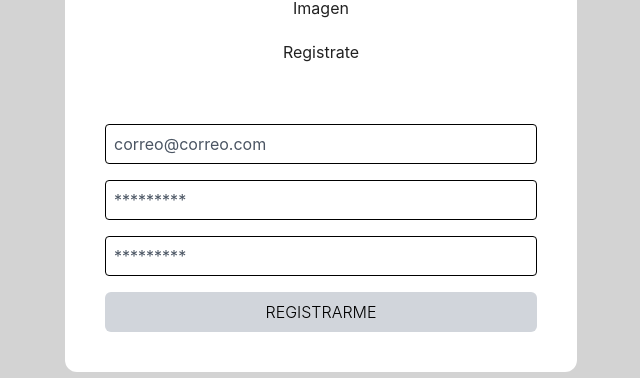
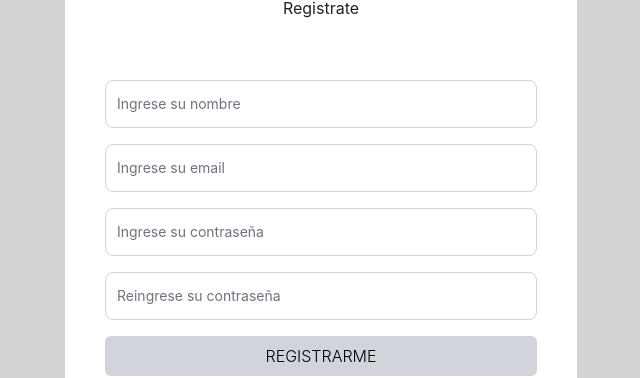
Before and after one commit to No-Country/c10-40-ft-mern, a React (Vite) app in the folder frontend/: page /register in a window 1280 px wide. Shown: the part 244-622 px from the top of the page, without its empty margins (319-959 px from the left). Built offline with nearby package versions, Linux system fonts and the light colour scheme.

Commit message:
style: :art: add spin on hover

```diff
--- a/frontend/src/pages/Home/index.tsx
+++ b/frontend/src/pages/Home/index.tsx
@@ -2,15 +2,15 @@ import { Link } from 'react-router-dom'
 
 const Home = (): JSX.Element => {
   return (
-    <div className="h-[80vh] w-full flex flex-col items-center justify-center">
-      <div className="flex flex-col h-72 w-[300px] justify-around items-center">
-        <p className="text-4xl font-bold uppercase">
+    <div className="h-[80vh] w-full flex flex-col items-center justify-center bg-hero bg-cover">
+      <div className="flex flex-col h-72 max-w-[500px] justify-around items-center hover:animate-spin bg-white/50">
+        <p className="text-4xl font-bold uppercase text-black px-12 ">
           Conoce nuestros planes de entrenamiento
         </p>
 
         <div className="flex gap-3 items-center text-center">
           <Link
-            to="/login"
+            to="/register"
             className="border w-48 p-3 font-semibold rounded-md bg-black border-black text-white hover:bg-gray-300 hover:text-black ease-in-out duration-500">
             Empeza
           </Link>
--- a/frontend/src/pages/Register/index.tsx
+++ b/frontend/src/pages/Register/index.tsx
@@ -10,7 +10,7 @@ const Register = (): JSX.Element => {
         <div className="w-full pl-5 pt-5">
           <button
             onClick={() => {
-              navigate(-1)
+              navigate('/')
             }}>
             <BsFillArrowLeftCircleFill size={30} />
           </button>
@@ -19,21 +19,59 @@ const Register = (): JSX.Element => {
         <div className="my-5">Registrate</div>
 
         <form className="flex flex-col gap-4 text-center w-full p-10">
+          <div className="relative">
             <input
-            className="rounded h-10 bg-transparent border border-black placeholder-gray-600 p-2"
-            placeholder={'correo@correo.com'}
-            value={''}
+              type="text"
+              id="name"
+              className="block px-2.5 pb-2.5 pt-4 w-full text-sm text-gray-900 bg-transparent rounded-lg border border-gray-300 appearance-none focus:outline-none focus:ring-0 focus:border-gray-600 peer"
+              placeholder=" "
             />
+            <label
+              htmlFor="name"
+              className="absolute text-sm text-gray-500 duration-300 transform -translate-y-4 scale-75 top-2 z-10 origin-[0] bg-white px-2 peer-focus:px-2 peer-focus:text-black peer-placeholder-shown:scale-100 peer-placeholder-shown:-translate-y-1/2 peer-placeholder-shown:top-1/2 peer-focus:top-2 peer-focus:scale-75 peer-focus:-translate-y-4 left-1">
+              Ingrese su nombre
+            </label>
+          </div>
+          <div className="relative">
             <input
-            className="rounded h-10 bg-transparent border border-black placeholder-gray-600 p-2"
-            placeholder={'*********'}
-            value={''}
+              type="text"
+              id="email"
+              className="block px-2.5 pb-2.5 pt-4 w-full text-sm text-gray-900 bg-transparent rounded-lg border border-gray-300 appearance-none focus:outline-none focus:ring-0 focus:border-gray-600 peer"
+              placeholder=" "
             />
+            <label
+              htmlFor="email"
+              className="absolute text-sm text-gray-500 duration-300 transform -translate-y-4 scale-75 top-2 z-10 origin-[0] bg-white px-2 peer-focus:px-2 peer-focus:text-black peer-placeholder-shown:scale-100 peer-placeholder-shown:-translate-y-1/2 peer-placeholder-shown:top-1/2 peer-focus:top-2 peer-focus:scale-75 peer-focus:-translate-y-4 left-1">
+              Ingrese su email
+            </label>
+          </div>
+          <div className="relative">
             <input
-            className="rounded h-10 bg-transparent border border-black placeholder-gray-600 p-2"
-            placeholder={'*********'}
-            value={''}
+              type="password"
+              id="password"
+              className="block px-2.5 pb-2.5 pt-4 w-full text-sm text-gray-900 bg-transparent rounded-lg border border-gray-300 appearance-none focus:outline-none focus:ring-0 focus:border-gray-600 peer"
+              placeholder=" "
             />
+            <label
+              htmlFor="password"
+              className="absolute text-sm text-gray-500 duration-300 transform -translate-y-4 scale-75 top-2 z-10 origin-[0] bg-white px-2 peer-focus:px-2 peer-focus:text-black peer-placeholder-shown:scale-100 peer-placeholder-shown:-translate-y-1/2 peer-placeholder-shown:top-1/2 peer-focus:top-2 peer-focus:scale-75 peer-focus:-translate-y-4 left-1">
+              Ingrese su contraseña
+            </label>
+          </div>
+          <div className="relative">
+            <input
+              type="password"
+              id="repassword"
+              className="block px-2.5 pb-2.5 pt-4 w-full text-sm text-gray-900 bg-transparent rounded-lg border border-gray-300 appearance-none focus:outline-none focus:ring-0 focus:border-gray-600 peer"
+              placeholder=" "
+            />
+            <label
+              htmlFor="repassword"
+              className="absolute text-sm text-gray-500 duration-300 transform -translate-y-4 scale-75 top-2 z-10 origin-[0] bg-white px-2 peer-focus:px-2 peer-focus:text-black peer-placeholder-shown:scale-100 peer-placeholder-shown:-translate-y-1/2 peer-placeholder-shown:top-1/2 peer-focus:top-2 peer-focus:scale-75 peer-focus:-translate-y-4 left-1">
+              Reingrese su contraseña
+            </label>
+          </div>
+
           <button className="uppercase bg-gray-300 hover:bg-gray-500 hover:text-white ease-in-out duration-300 text-black rounded-md h-10 font-light">
             Registrarme
           </button>
--- a/frontend/tailwind.config.cjs
+++ b/frontend/tailwind.config.cjs
@@ -5,6 +5,9 @@ module.exports = {
     extend: {
       boxShadow: {
         xxl: '0 0 0 1000px rgba(0,0,0,0.3)'
+      },
+      backgroundImage: {
+        hero: "url('https://images.pexels.com/photos/1552252/pexels-photo-1552252.jpeg?auto=compress&cs=tinysrgb&w=1260&h=750&dpr=1')"
       }
     }
   },
```
Lines whose indentation alone changed are shown as unchanged.
